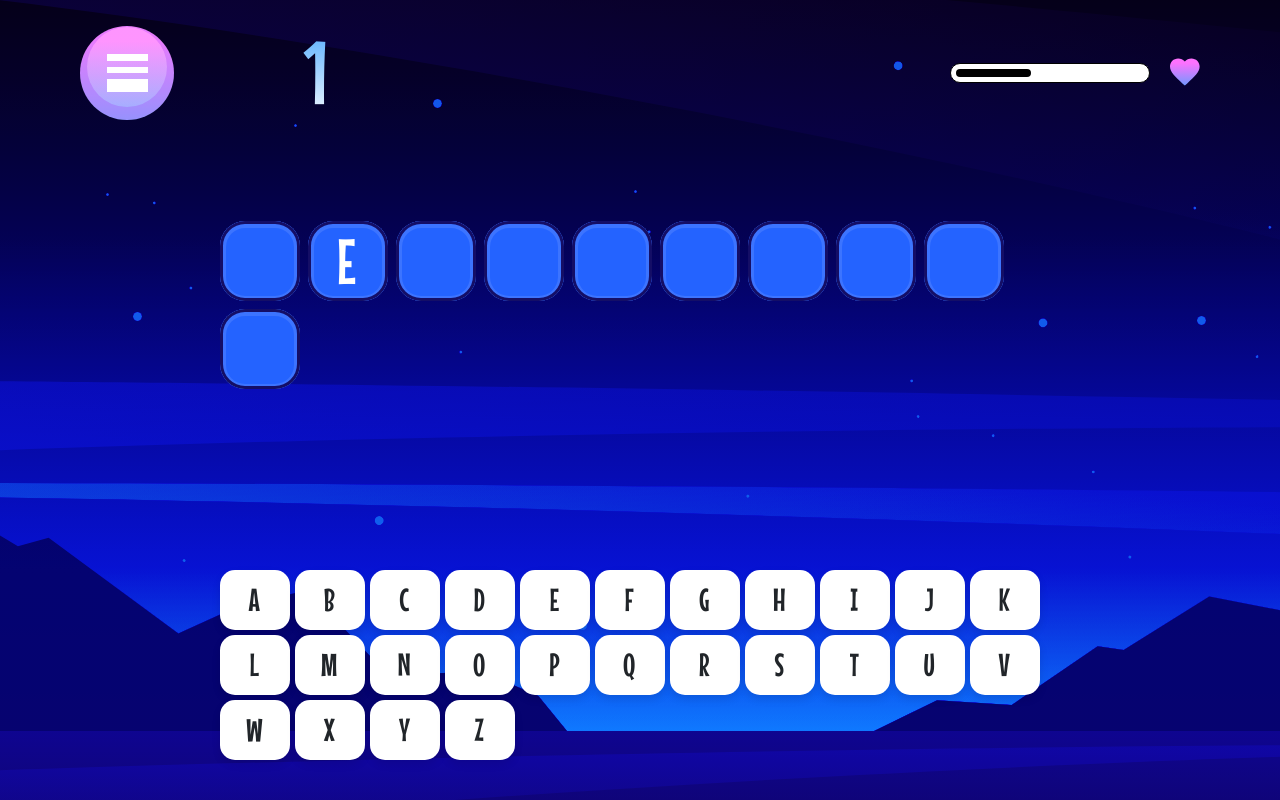
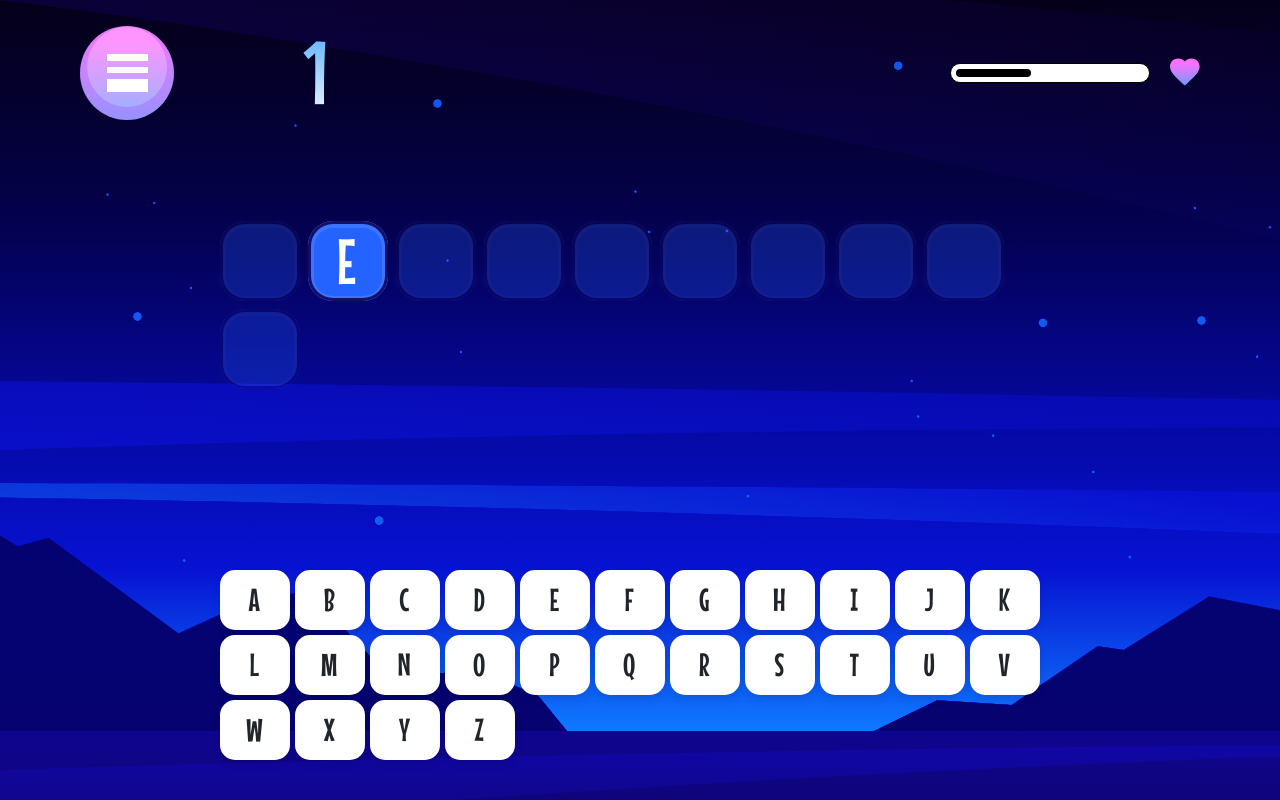
Before and after one commit to huyviet1995/hangman-game, a React (Create React App) app: page /game/1 in a window 1280 px wide. Built offline with nearby package versions, Linux system fonts and the light colour scheme.

Commit message:
Add placeholder when no letter is yet chosen

```diff
--- a/src/components/ButtonCard/ButtonCard.module.css
+++ b/src/components/ButtonCard/ButtonCard.module.css
@@ -16,3 +16,10 @@
     text-transform: uppercase;
     cursor: pointer;
 }
+
+.placeholder {
+    background: #2463ff;
+    opacity: 0.25;
+    box-shadow: inset 0px -2px 0px 3px #140e66, inset 0px 1px 0px 6px #3c74ff;
+    border-radius: 40px;
+}
--- a/src/components/ButtonCard/ButtonCard.tsx
+++ b/src/components/ButtonCard/ButtonCard.tsx
@@ -7,10 +7,11 @@ interface ButtonCardProps {
   text: string;
   className?: string;
   onClick?: () => void;
+  isPlaceholder?: boolean;
 }
 
-const ButtonCard: React.FC<ButtonCardProps> = ({ text, className, onClick }) => {
-  const buttonClasses = cn(styles.container, className);
+const ButtonCard: React.FC<ButtonCardProps> = ({ text, className, onClick, isPlaceholder = false }) => {
+  const buttonClasses = cn(styles.container, className, { [styles.placeholder]: isPlaceholder });
 
   return (
     <Card className={buttonClasses} onClick={onClick}>
--- a/src/pages/HangmanGame/PuzzleBoard.tsx
+++ b/src/pages/HangmanGame/PuzzleBoard.tsx
@@ -24,6 +24,7 @@ const PuzzleBoard: React.FC<PuzzleBoardProps> = ({
                     key={index}
                     className={styles.letter}
                     onClick={onButtonClick}
+                    isPlaceholder={!correctLetters.includes(char)}
                     text={correctLetters.includes(char) ? char : ""}
                 />
             ))}
```
